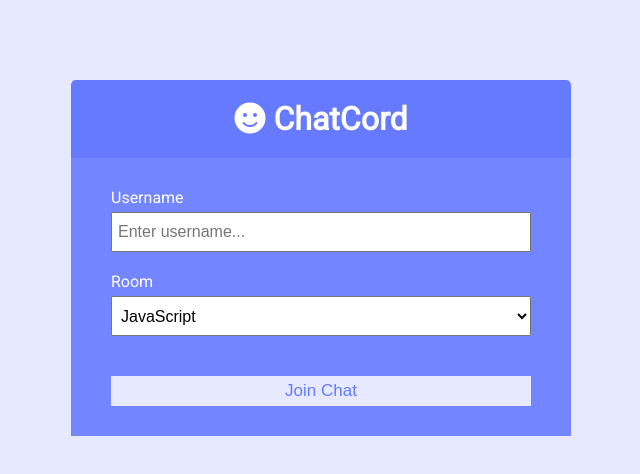
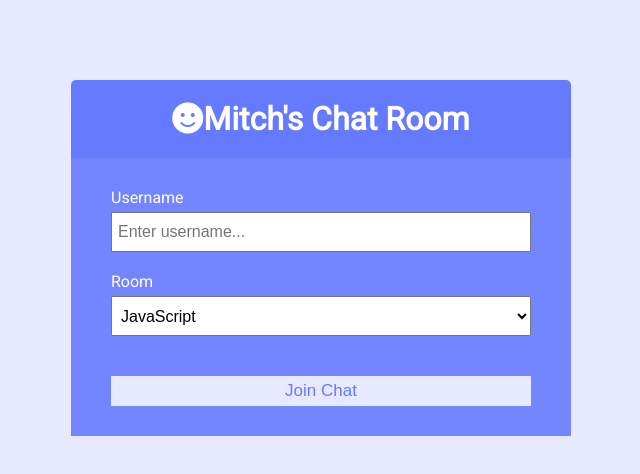
Before and after one commit to mitchavery/Node-JS-Chat-Room, a website: page public/index.html in a window 1280 px wide. Shown: the whole page, without its empty margins (319-959 px from the left). Drawn offline with Linux system fonts and the light colour scheme.

```diff
--- a/public/index.html
+++ b/public/index.html
@@ -16,7 +16,7 @@
 	<body>
 		<div class="join-container">
 			<header class="join-header">
-				<h1><i class="fas fa-smile"></i> ChatCord</h1>
+				<h1><i class="fas fa-smile"></i>Mitch's Chat Room</h1>
 			</header>
 			<main class="join-main">
 				<form action="chat.html">
--- a/server.js
+++ b/server.js
@@ -10,7 +10,6 @@
 app.use(express.static(path.join(__dirname, "public")));
 
 io.on("connection", socket => {
-
   socket.emit("message", "Welcome to ChatCord");
   socket.broadcast.emit("message", "A user has joined the chat");
   socket.on("disconnect", () => {
```
Also changed, not shown: public/chat.html (renamed from public/chat.htm).
